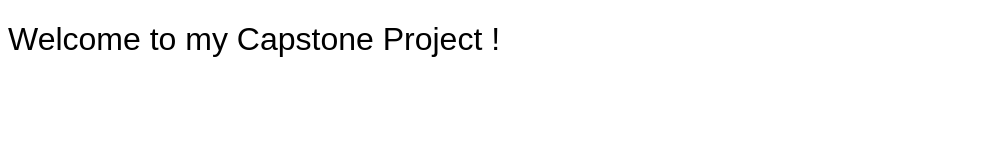
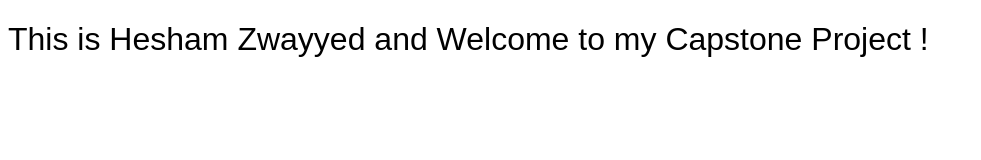
Before and after one commit to HeshamZwayyed22/Capstone_CloudDevOps_Project, a plain HTML site: page index.html in a window 1280 px wide. Shown: the whole page, without its empty margins (0-981 px from the left). Drawn offline with Linux system fonts and the light colour scheme.

Commit message:
adding deployments

```diff
--- a/index.html
+++ b/index.html
@@ -15,7 +15,7 @@
 <body>
 
     <h1>
-        Welcome to my Capstone Project !
+        This is Hesham Zwayyed and Welcome to my Capstone Project !
     </h1>
 
 </body>
```
Also changed, not shown: 5 other files.
